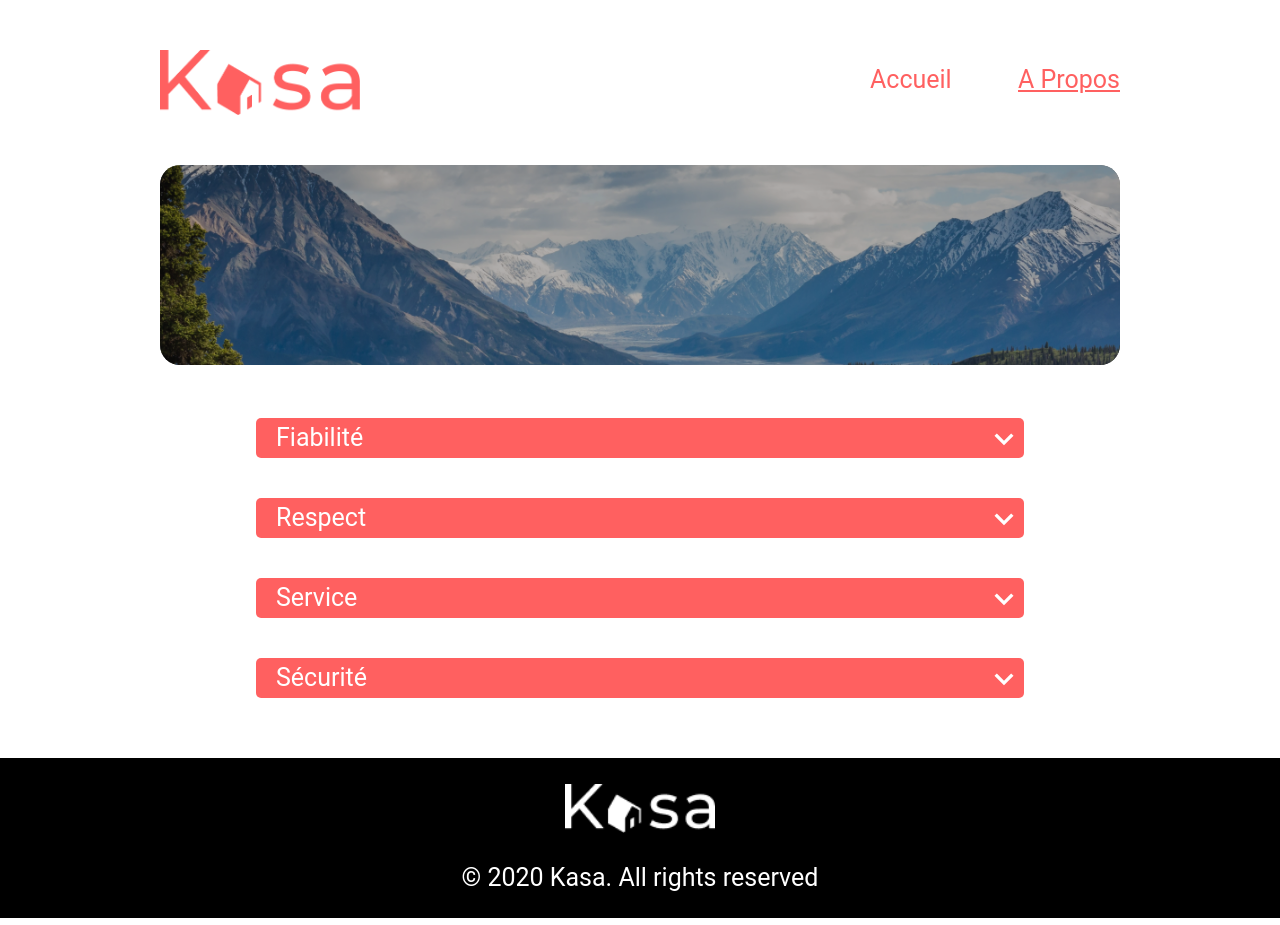
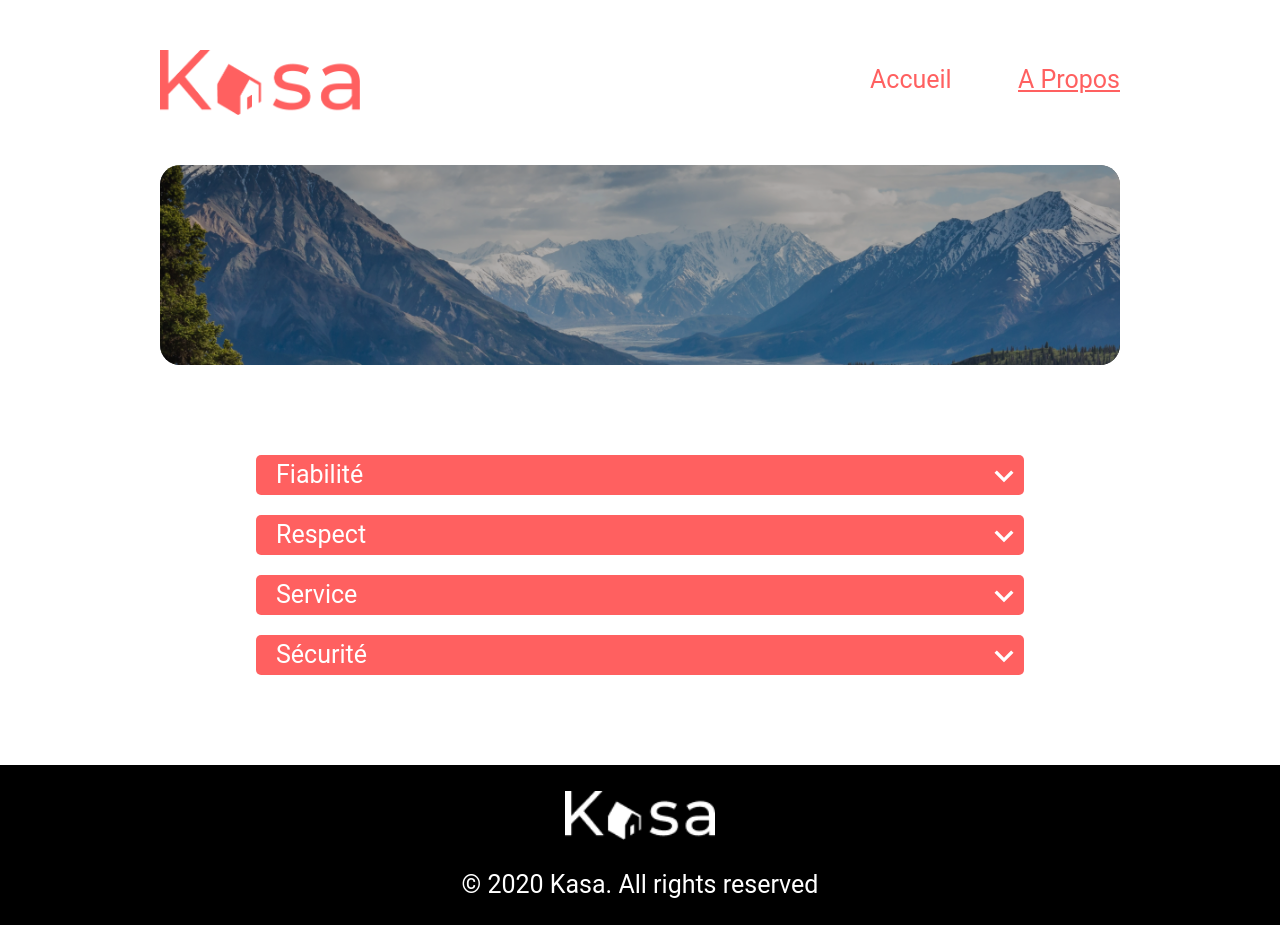
Before and after one commit to PingrisAlexis/Kasa, a React (Create React App) app: page /about in a window 1280 px wide. Built offline with nearby package versions, Linux system fonts and the light colour scheme.

Commit message:
Optimise collapses's width

```diff
--- a/src/components/collapse/Collapse.js
+++ b/src/components/collapse/Collapse.js
@@ -13,11 +13,11 @@ export default class Collapse extends  Component {
     }
 
     render() {
-        const {title, content, accordionWidth} = this.props;
+        const {title, content} = this.props;
         const collapseIsOpen = this.state.collapseIsOpen;
 
         return (
-            <div className={[styles.collapse_container, accordionWidth].join(' ')}>
+            <div className={[styles.collapse_container].join(' ')}>
                 <div className={styles.collapse_title_block} onClick={this.toggleCollapseClick}>
                     <span>{title}</span>
                     {collapseIsOpen ? <BiChevronUp className={styles.collapse_BiChevron}/> : <BiChevronDown className={styles.collapse_BiChevron}/> }
--- a/src/components/collapse/Collapse.module.scss
+++ b/src/components/collapse/Collapse.module.scss
@@ -2,6 +2,7 @@
     display: flex;
     flex-direction: column;
     margin-top: 2rem;
+    width: 100%;
     .collapse_title_block {
         display: flex;
         justify-content: space-between;
--- a/src/views/about-page/AboutPage.module.scss
+++ b/src/views/about-page/AboutPage.module.scss
@@ -1,12 +1,25 @@
+main {
+  width: 60vw;
+  display: flex;
+  flex-direction: column;
+  align-items: center;
+  margin: auto;
+  @media screen and (max-width: 992px) {
+    width: 90vw;
+
+  }
+}
+
 .collapses_container {
   display: flex;
   flex-direction: column;
   align-items: center;
-  margin-top: 3.3rem;
+  width: 100%;
+  padding-top: 7rem;
+  padding-bottom: 5rem;
 }
 
 .collapse_width {
-  width: 60vw;
   margin: 2rem;
   @media screen and (max-width: 992px) {
     width: 90vw;
--- a/src/views/lodging-page/LodgingPage.js
+++ b/src/views/lodging-page/LodgingPage.js
@@ -1,7 +1,9 @@
 import React, { Component } from 'react';
-import { Tag, Collapse, Host, Rating, Gallery, NotFound } from '../../components';
+import { Tag, Collapse, Host, Rating, Gallery } from '../../components';
 import { data } from '../../datas/data';
 import styles from "./LodgingPage.module.scss";
+import {Redirect} from "react-router-dom";
+
 
 export default class LodgingPage extends Component {
     constructor(props) {
@@ -19,7 +21,7 @@ export default class LodgingPage extends Component {
     }
     render() {
         if (this.props.location.state === undefined)
-            return <NotFound />;
+            return <Redirect to="/not-found" />;
 
         return (
             <main className={styles.lodging_container}>
@@ -38,9 +40,9 @@ export default class LodgingPage extends Component {
                     </div>
                 </div>
 
-                <div className={styles.collapses_container}>
-                    <Collapse accordionWidth={styles.collapse_width} title={"Description"} content={this.state.selectedLodging.description} />
-                    <Collapse accordionWidth={styles.collapse_width} title={"Équipements"} content={this.state.selectedLodging.equipments} />
+                <div className={styles.lodging_collapses_container}>
+                    <Collapse title={"Description"} content={this.state.selectedLodging.description} />
+                    <Collapse title={"Équipements"} content={this.state.selectedLodging.equipments} />
                 </div>
 
             </main>
--- a/src/views/lodging-page/LodgingPage.module.scss
+++ b/src/views/lodging-page/LodgingPage.module.scss
@@ -3,10 +3,15 @@
   flex-flow: column wrap;
   align-items: center;
   margin-bottom: 7rem;
+  width: 75vw;
+  @media screen and (max-width: 992px) {
+    flex-flow: column nowrap;
+    width: 90vw;
+  }
   .lodging_info {
     display: flex;
     justify-content: space-between;
-    width: 75vw;
+    width: 100%;
     margin-top: 2rem;
     @media screen and (max-width: 992px) {
       flex-flow: column nowrap;
@@ -47,22 +52,30 @@
   }
 }
 
-.collapse_width {
-  width: 35vw;
-  @media screen and (max-width: 992px) {
-    width: 90vw;
+.lodging_collapses_container {
+  display: flex;
+  flex-flow: row nowrap;
+  width: 100%;
+  justify-content: space-between;
+  :first-child,
+  {
+    padding-right: 1rem;
+    @media screen and (max-width: 992px) {
+      padding-right: 0;
+    }
   }
-}
-
-.collapses_container {
-  display: flex;
-  flex-flow: row wrap;
-  width: 75vw;
-  justify-content: space-between;
+  :nth-child(2) {
+    padding-left: 1rem;
+    @media screen and (max-width: 992px) {
+      padding-left: 0;
+    }
+  }
   @media screen and (max-width: 992px) {
     flex-flow: column;
     align-items: center;
   }
+
+
 }
 
 .host_tag_container {
```
